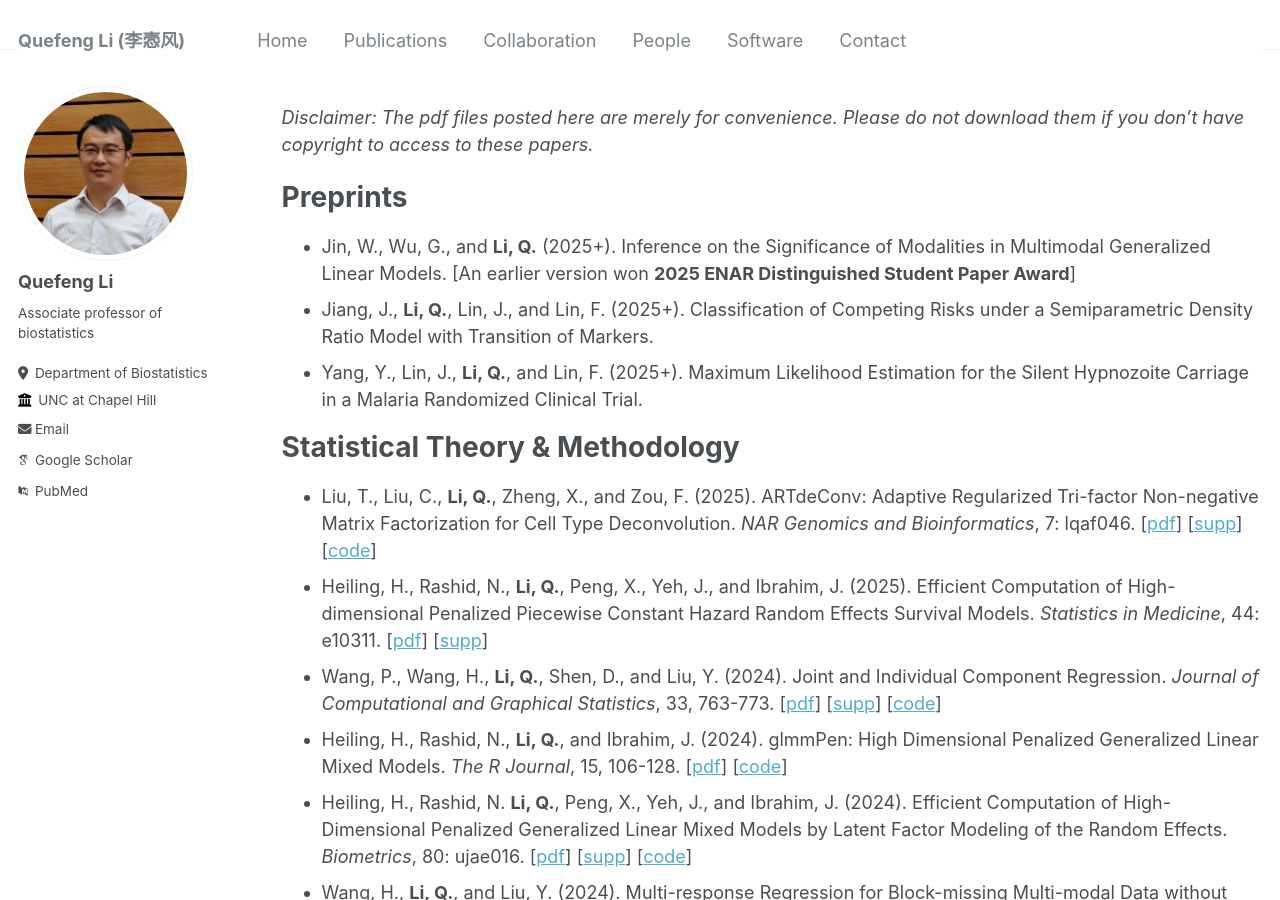
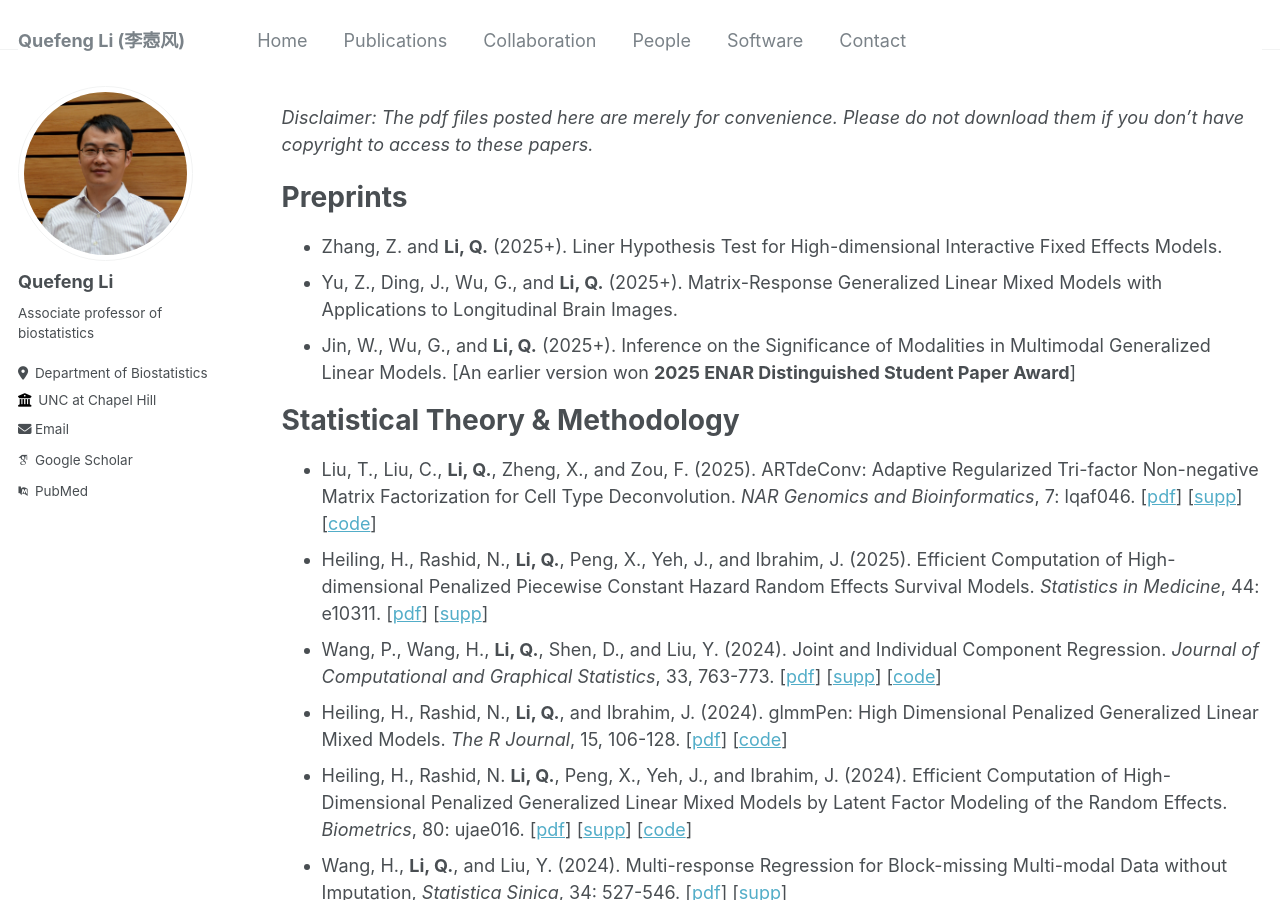
Before and after one commit to quefengli/quefengli.github.io, a Jekyll site: the page built from _pages/publications.md, in a window 1280 px wide and 900 px high. Built offline with Jekyll 4.4.1, drawn with Linux system fonts in a browser that asks for light colours; some web fonts are replaced.

Commit message:
Update publications.md

```diff
--- a/_pages/publications.md
+++ b/_pages/publications.md
@@ -8,12 +8,11 @@ _Disclaimer: The pdf files posted here are merely for convenience. Please do not
 to access to these papers._
 
 # Preprints
+- Zhang, Z. and **Li, Q.** (2025+). Liner Hypothesis Test for High-dimensional Interactive Fixed Effects Models.
+- Yu, Z., Ding, J., Wu, G., and **Li, Q.** (2025+). Matrix-Response Generalized Linear Mixed Models with Applications to
+  Longitudinal Brain Images.
 - Jin, W., Wu, G., and **Li, Q.** (2025+). Inference on the Significance of Modalities in Multimodal Generalized Linear
     Models. [An earlier version won **2025 ENAR Distinguished Student Paper Award**]
-- Jiang, J., **Li, Q.**, Lin, J., and Lin, F. (2025+). Classification of Competing Risks under a Semiparametric Density
-Ratio Model with Transition of Markers.
-- Yang, Y., Lin, J., **Li, Q.**, and Lin, F. (2025+). Maximum Likelihood Estimation for the Silent Hypnozoite Carriage in a
-Malaria Randomized Clinical Trial.
 
 # Statistical Theory & Methodology
 - Liu, T., Liu, C., **Li, Q.**, Zheng, X., and Zou, F. (2025). ARTdeConv: Adaptive Regularized Tri-factor Non-negative
```
